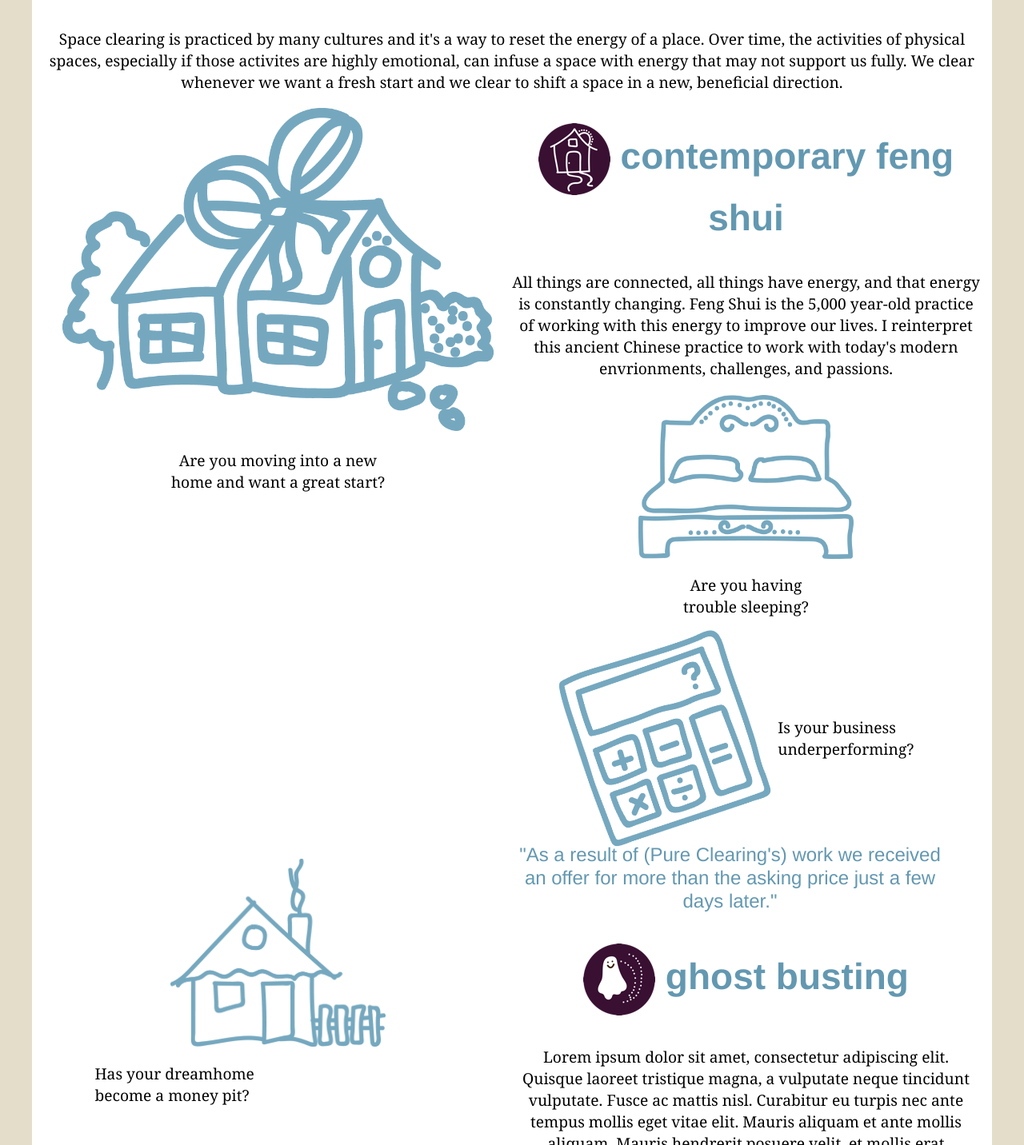
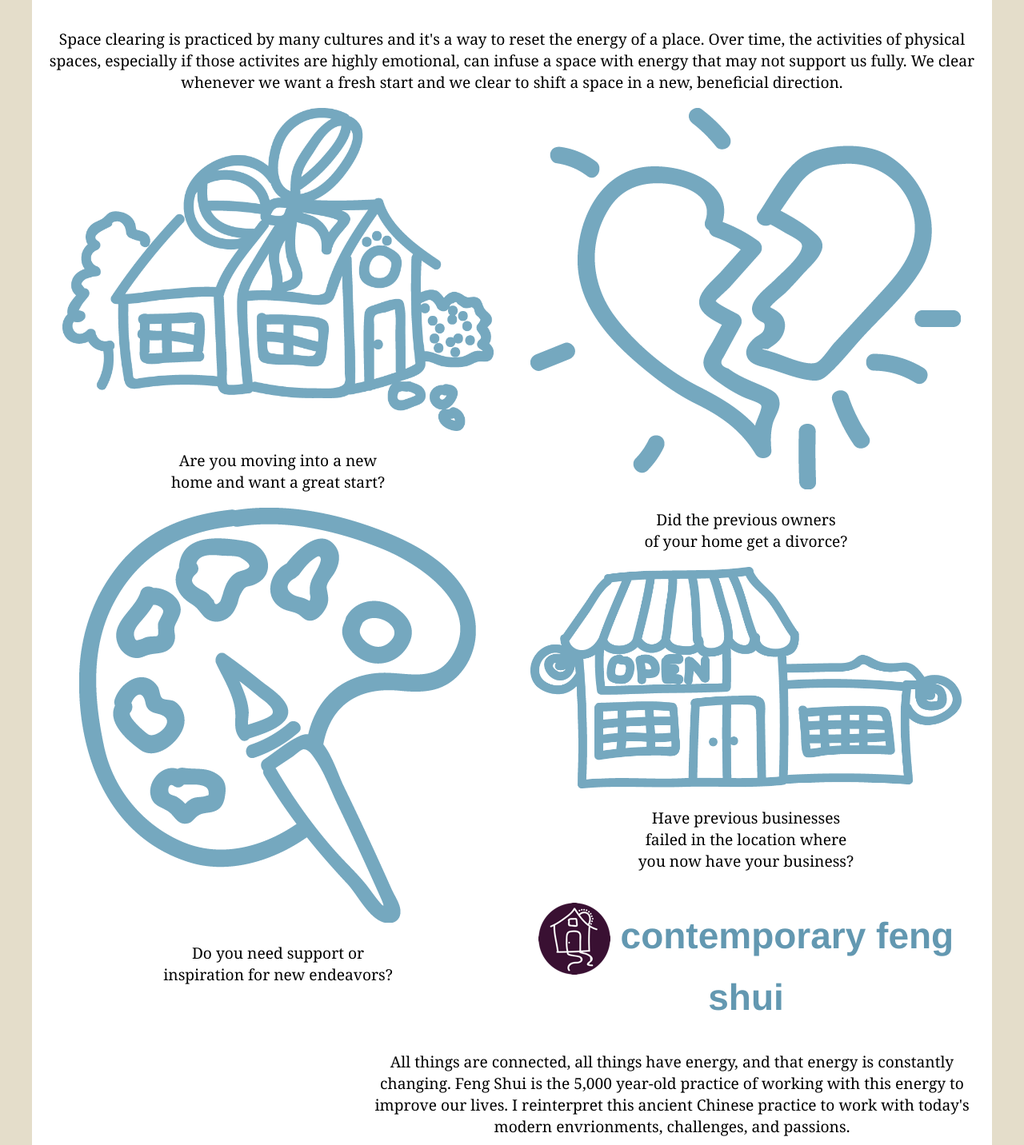
Before and after one commit to pdshetley/PureClearing, a plain HTML site: page index.html in a window 1280 px wide. Shown: the part 782-2214 px from the top of the page at 80% size. Drawn offline with Linux system fonts and the light colour scheme; a web font is replaced by a local one.

Commit message:
added content to index

```diff
--- a/index.html
+++ b/index.html
@@ -55,6 +55,20 @@
           <img src="images/new-house.png"/>
           <p>Are you moving into a new<br/>home and want a great start?</p>
         </div>
+          <div class="inspiration">
+            <img src="images/painter-palette.png"/>
+            <p>Do you need support or<br/>inspiration for new endeavors?</p>
+          </div>
+        </div>
+      <div class="one-half">
+        <div class="divorce">
+          <img src="images/divorce.png"/>
+          <p>Did the previous owners<br/>of your home get a divorce?</p>
+        </div>
+        <div class="business">
+          <img src="images/business.png"/>
+          <p>Have previous businesses<br/>failed in the location where<br/>you now have your business?</p>
+        </div>
       </div>
 
     </section>
```
